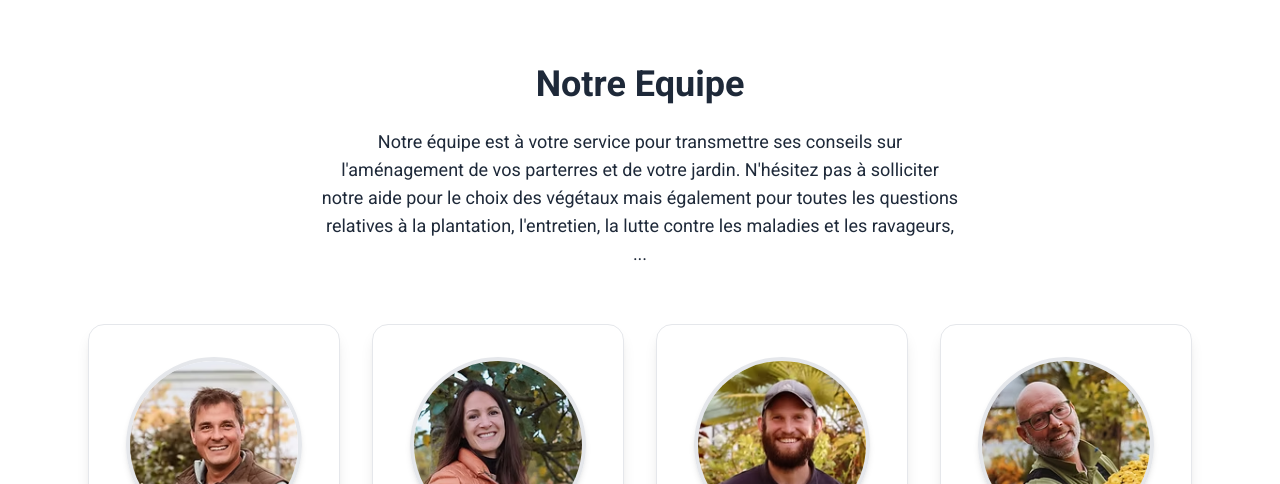
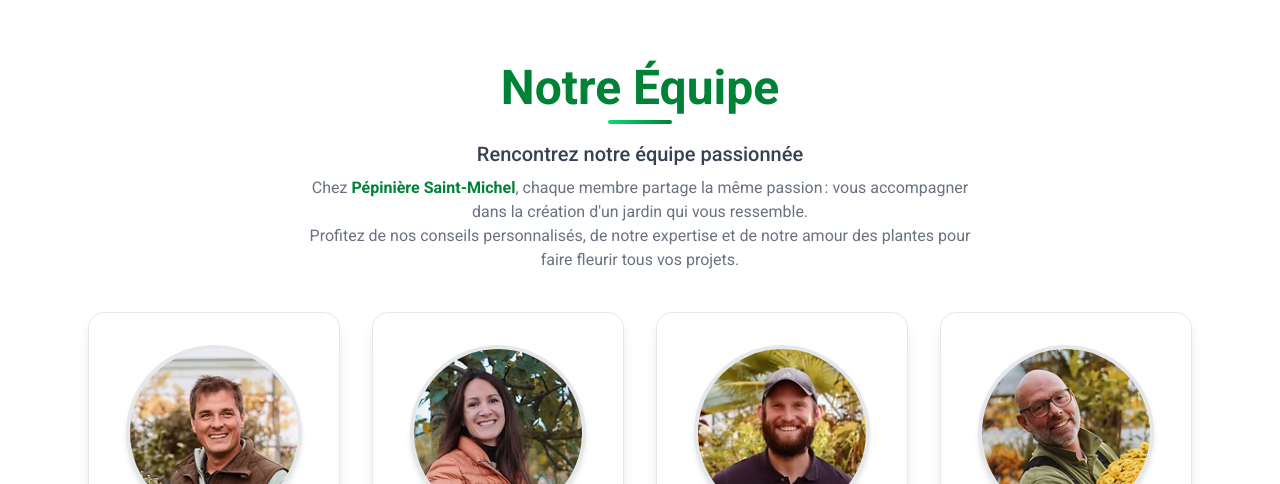
Before and after one commit to maximeVa/pepiniere, a Next.js app: page / in a window 1280 px wide. Shown: the part 800-1284 px from the top of the page. Built offline with nearby package versions, Linux system fonts and the light colour scheme.

Commit message:
small adjust about text style inside Team page

```diff
--- a/src/components/Team.tsx
+++ b/src/components/Team.tsx
@@ -36,9 +36,14 @@ export default function Team() {
         ${inView ? 'opacity-100 translate-y-0' : 'opacity-0 translate-y-10'}
       `}
     >
-      <h2 className="text-4xl font-bold text-center mb-2 text-gray-800">Notre Equipe</h2>
-      <p className="text-center max-w-2xl mx-auto text-gray-800 mb-10 text-lg px-4 py-4">
-        Notre équipe est à votre service pour transmettre ses conseils sur l'aménagement de vos parterres et de votre jardin. N'hésitez pas à solliciter notre aide pour le choix des végétaux mais également pour toutes les questions relatives à la plantation, l'entretien, la lutte contre les maladies et les ravageurs, ...
+      <h2 className="text-4xl md:text-5xl font-extrabold text-center mb-2 text-green-700">Notre Équipe</h2>
+      <div className="w-16 h-1 bg-gradient-to-r from-green-400 to-green-700 rounded-full mb-4"></div>
+      <p className="text-lg md:text-xl text-center text-gray-700 max-w-2xl mb-2 font-medium">
+        Rencontrez notre équipe passionnée
+      </p>
+      <p className="text-base text-center text-gray-500 max-w-2xl mb-10">
+        Chez <span className="font-semibold text-green-700">Pépinière Saint-Michel</span>, chaque membre partage la même passion : vous accompagner dans la création d'un jardin qui vous ressemble.<br />
+        Profitez de nos conseils personnalisés, de notre expertise et de notre amour des plantes pour faire fleurir tous vos projets.
       </p>
       <div className="w-full flex justify-center">
         <div className="grid grid-cols-1 sm:grid-cols-2 lg:grid-cols-4 gap-8 w-full max-w-6xl px-2 sm:px-4 md:px-6">
```
